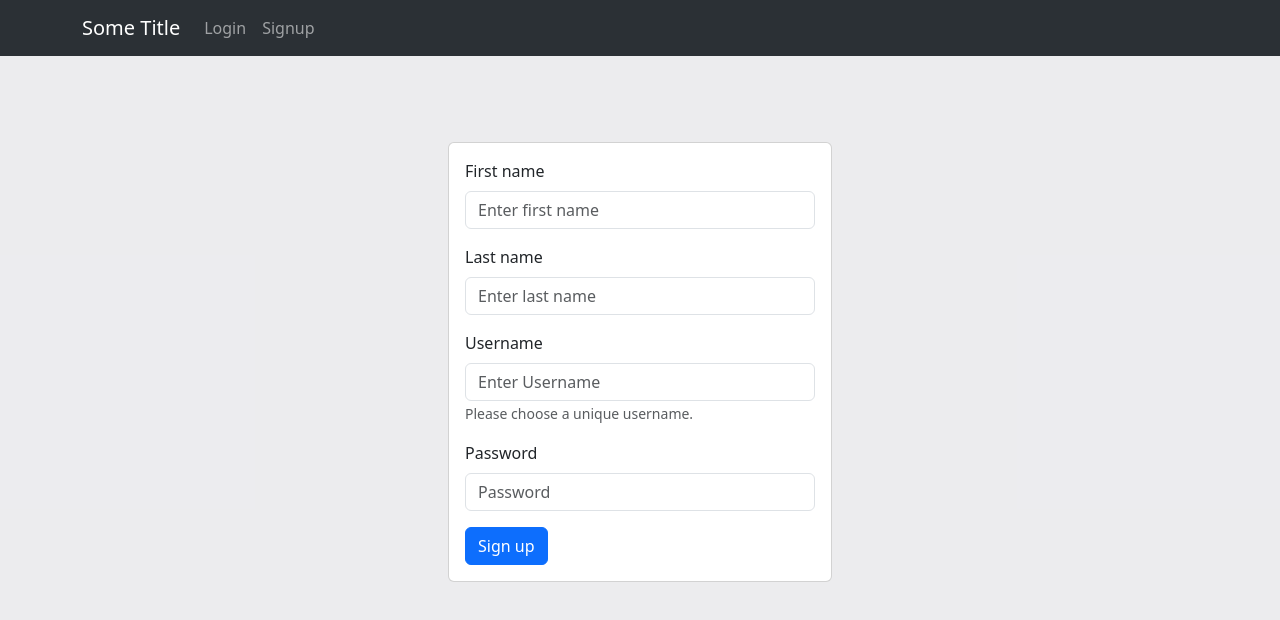
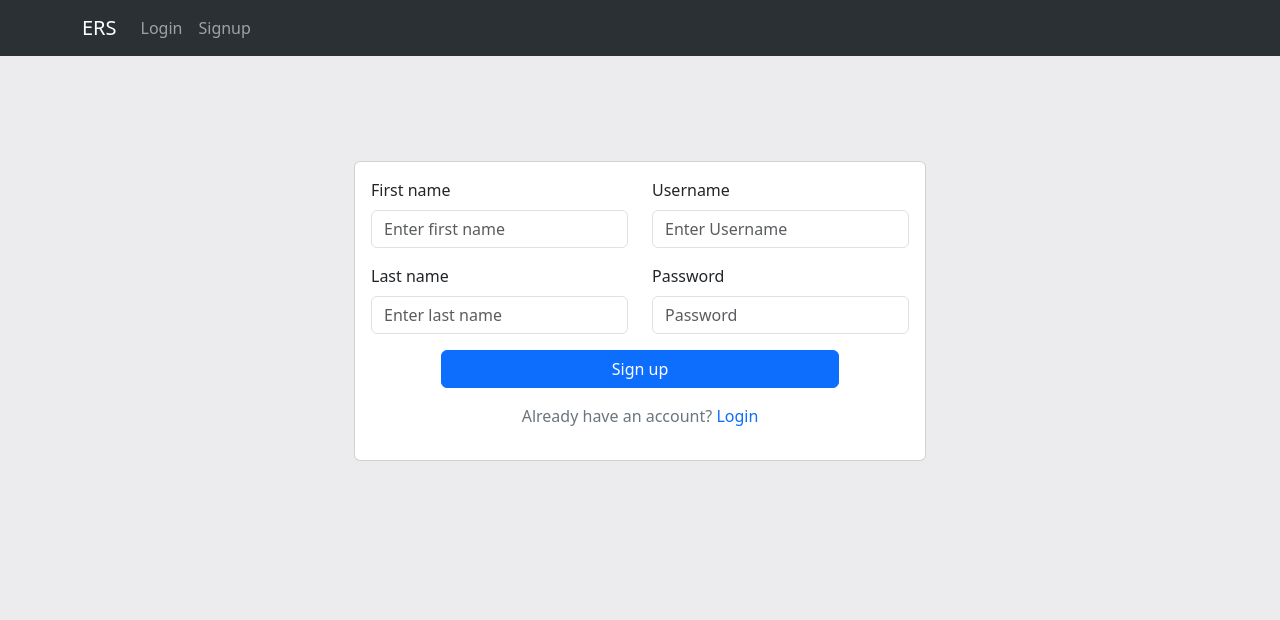
Before and after one commit to asly-97/revature-project1-reactjs, a React (Create React App) app: page /signup in a window 1280 px wide. Shown: the top 620 px of the page. Built offline with nearby package versions, Linux system fonts and the light colour scheme.

Commit message:
signup styling

```diff
--- a/src/App.tsx
+++ b/src/App.tsx
@@ -70,7 +70,7 @@ console.log(userDetails)
 
     <Navbar expand="lg" bg='dark' data-bs-theme="dark" className="bg-body-tertiary">
       <Container>
-        <Navbar.Brand href="/">Some Title</Navbar.Brand>
+        <Navbar.Brand href="#">ERS</Navbar.Brand>
         <Nav className="me-auto">
           {/** <Nav.Link href="/">Home</Nav.Link> */}
 
@@ -91,7 +91,7 @@ console.log(userDetails)
         <Navbar.Collapse className="justify-content-end">
           <DropdownButton id="dropdown-basic-button" className='dropdown_btn' variant='secondary' title={getLoggedInUserDetails()?.username}>
             {/* <Dropdown.Item href="/">Reimbursements</Dropdown.Item> */}
-            <Dropdown.Item href="/account/update_profile">Update My Account</Dropdown.Item>
+            <Dropdown.Item><Link className='nav-link' to='/account/update_profile'>Update My Account</Link></Dropdown.Item>
             <Dropdown.Divider />
             <Dropdown.Item href="#" onClick={logout}>Logout</Dropdown.Item>
           </DropdownButton>
--- a/src/components/Auth/Signup.tsx
+++ b/src/components/Auth/Signup.tsx
@@ -67,9 +67,11 @@ export const Signup: React.FC = () => {
     }
 
     return(
-        <Card style={{ width: '24rem' }}>
+        <Card className="mb-5" >
         <Card.Body>
         <Form>
+            <Row>
+                <Col>
                     <Form.Group className="mb-3" controlId="formFirstName">
                         <Form.Label>First name</Form.Label>
                         <Form.Control name='firstName' onChange={onInputValueChanged} type="text" placeholder="Enter first name"  />
@@ -79,21 +81,24 @@ export const Signup: React.FC = () => {
                         <Form.Label>Last name</Form.Label>
                         <Form.Control name="lastName" onChange={onInputValueChanged}  type="text" placeholder="Enter last name" />
                     </Form.Group>
+                </Col>
 
 
+                <Col>
                     <Form.Group className="mb-3" controlId="formBasicEmail">
                         <Form.Label>Username</Form.Label>
                         <Form.Control name="username" onChange={onInputValueChanged}  type="text" placeholder="Enter Username" />
-                <Form.Text className="text-muted">
-                Please choose a unique username.
-                </Form.Text>
                     </Form.Group>
 
                     <Form.Group className="mb-3" controlId="formBasicPassword">
                         <Form.Label>Password</Form.Label>
                         <Form.Control name="password" onChange={onInputValueChanged}  type="password" placeholder="Password" />
                     </Form.Group>
+                </Col>
+            </Row>
 
+            <Row className="justify-content-center">
+                <Col sm={9}>
                     <Alert key='warning' variant='warning' show={showAlertMessage}>
                         {alertMessage}
                     </Alert>
@@ -103,9 +108,19 @@ export const Signup: React.FC = () => {
                     <Link style={{color:'darkgreen',fontWeight:'bold'}} to='/login'>here.</Link>
                     </Alert>
 
-            <Button onClick={signup} variant="primary">
+                    <div className="d-grid gap-2">
+                    <Button onClick={signup} variant="primary" >
                         Sign up
                     </Button>
+                    </div>
+
+                    <div>
+                        <p className="mt-3 text-secondary text-center">
+                        Already have an account? <Link to="/login" className="link-primary text-decoration-none">Login</Link>
+                        </p>
+                    </div>
+                </Col>
+            </Row>
         </Form>
         </Card.Body>
     </Card>
```
Lines whose indentation alone changed are shown as unchanged.
